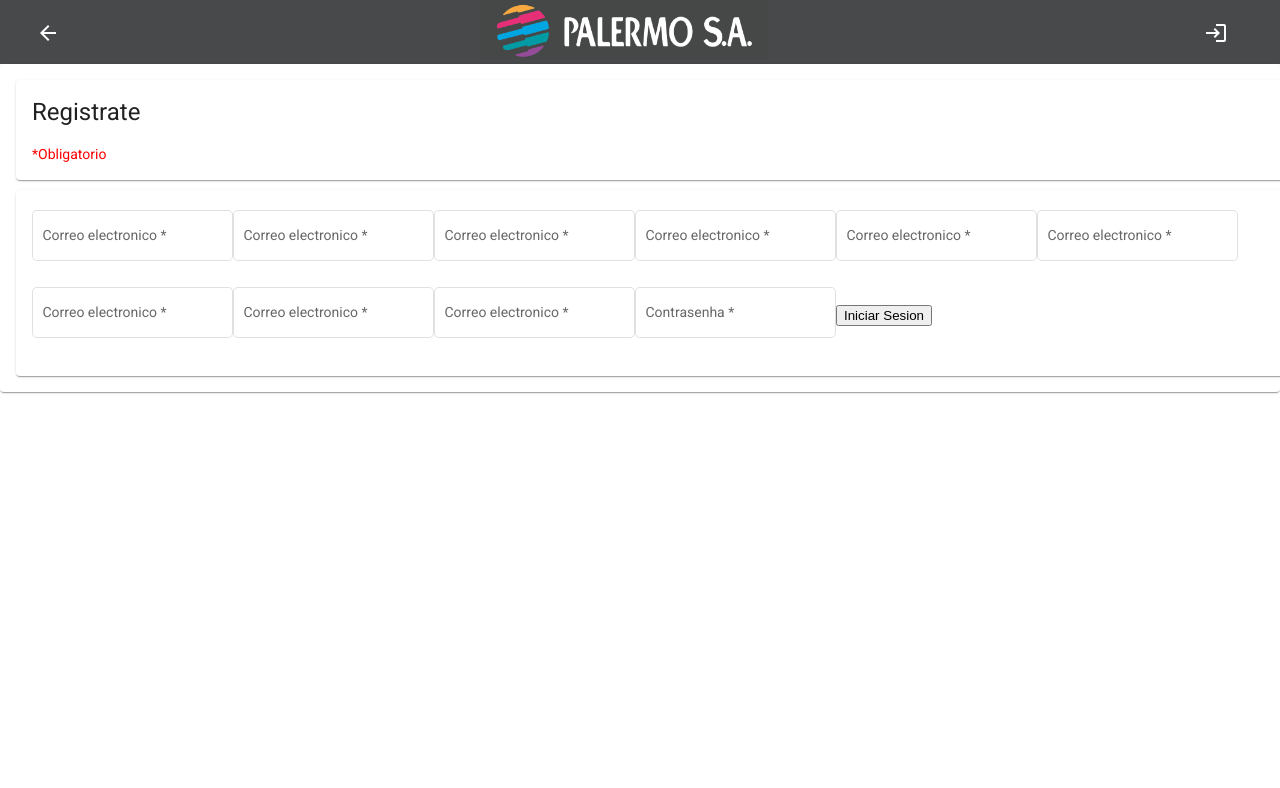
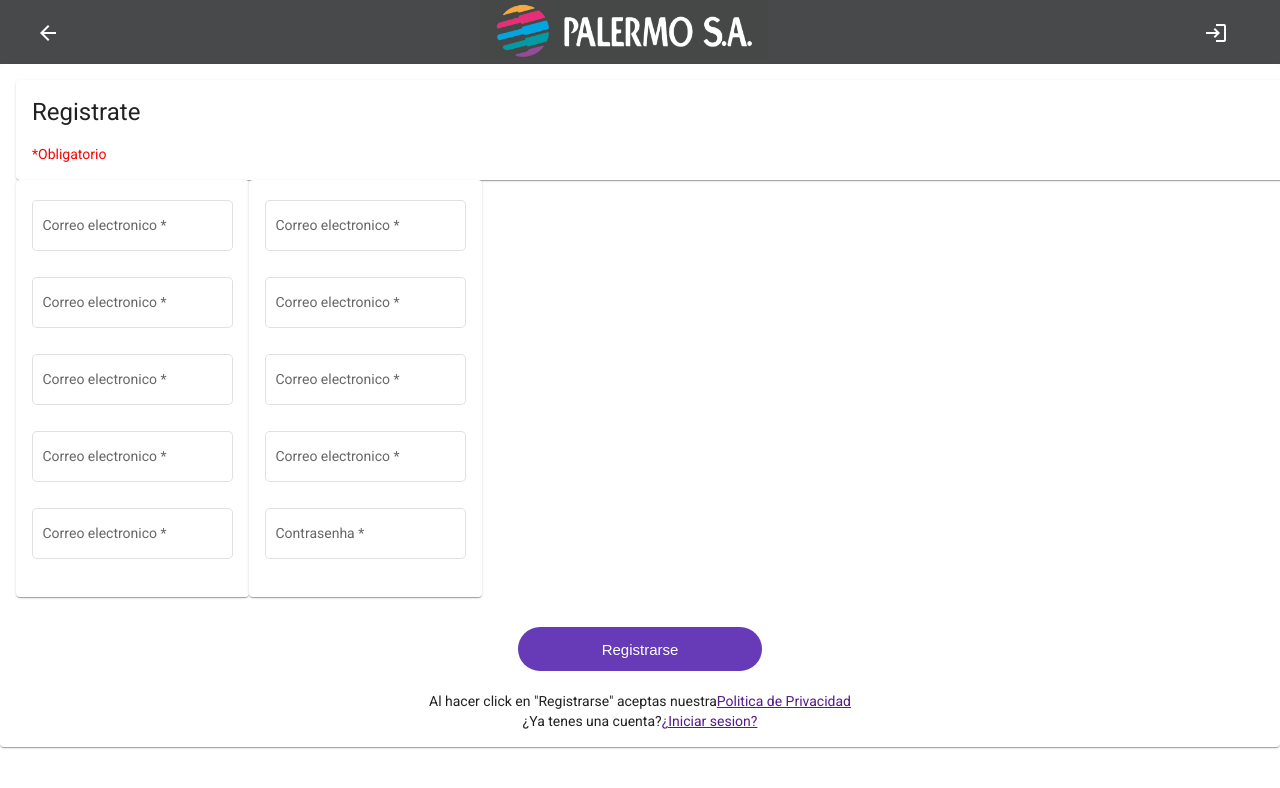
Before and after one commit to roadhog71/Facturacion-Electronica, an Angular app in the folder Front/: page /home/sign-up in a window 1280 px wide. Shown: the top 788 px of the page. Built offline with nearby package versions, Linux system fonts and the light colour scheme.

Commit message:
sign-up component done 70%

```diff
--- a/Front/src/app/sign-up/sign-up.component.css
+++ b/Front/src/app/sign-up/sign-up.component.css
@@ -12,7 +12,49 @@
   color: red;
 }
 
-.fields-container {
+/* .fields-container {
+  display: flex;
+  flex-direction: column;
   margin-top: 10px;
   width: 100%;
+} */
+
+.fields-container {
+  display: flex;
 }
+
+.column-1 {
+  display: flex;
+  flex-direction: column;
+}
+
+.column-2 {
+  display: flex;
+  flex-direction: column;
+}
+
+.flex-container-signup-bottom {
+  display: flex;
+  justify-content: center;
+  flex-direction: column;
+  align-content: center;
+  margin-top: 10px;
+  margin-bottom: 0px;
+}
+
+.purplebutton {
+  background-color: #673ab7;
+  color: white;
+  border: none;
+  border-radius: 30px;
+  font-size: 15px;
+  padding: 10px, 24px, 10px, 24px;
+  margin-top: 20px;
+  margin-bottom: 20px;
+  width: 244px;
+  height: 44px;
+}
+.flex-container-signup-bottom > div {
+  display: flex;
+  justify-content: center;
+}
--- a/Front/src/app/sign-up/sign-up.component.html
+++ b/Front/src/app/sign-up/sign-up.component.html
@@ -3,8 +3,14 @@
     <h1>Registrate</h1>
     <p class="mandatory-text">*Obligatorio</p>
   </mat-card>
-  <mat-card class="fields-container">
-    <form (ngSubmit)="onLogin()" name="signupForm" [formGroup]="signupForm">
+  <!-- <mat-card class="fields-container"> -->
+  <form
+    class="fields-container"
+    (ngSubmit)="onLogin()"
+    name="signupForm"
+    [formGroup]="signupForm"
+  >
+    <mat-card class="column-1">
       <mat-form-field class="full-width" appearance="outline">
         <mat-label>Correo electronico</mat-label>
         <input
@@ -65,6 +71,9 @@
           Email is required
         </mat-error>
       </mat-form-field>
+    </mat-card>
+
+    <mat-card class="column-2">
       <mat-form-field class="full-width" appearance="outline">
         <mat-label>Correo electronico</mat-label>
         <input
@@ -113,7 +122,6 @@
           Email is required
         </mat-error>
       </mat-form-field>
-
       <mat-form-field class="full-width" appearance="outline">
         <mat-label>Contrasenha</mat-label>
         <input
@@ -123,11 +131,22 @@
           required
         />
         <!-- <mat-error *ngIf="!signupForm.controls['password'].valid">
-            Contrasenha es requerida
-          </mat-error> -->
+                Contrasenha es requerida
+              </mat-error> -->
       </mat-form-field>
+    </mat-card>
+  </form>
 
-      <button class="purplebutton">Iniciar Sesion</button>
-    </form>
-  </mat-card>
+  <div class="flex-container-signup-bottom">
+    <div><button class="purplebutton">Registrarse</button></div>
+    <div class="flex-container-p">
+      Al hacer click en "Registrarse" aceptas nuestra
+      <a href="">Politica de Privacidad</a>
+    </div>
+    <div>
+      ¿Ya tenes una cuenta?
+      <a href="">¿Iniciar sesion?</a>
+    </div>
+  </div>
+  <!-- </mat-card> -->
 </mat-card>
```
Also changed, not shown: 1 other file (tests, documents, lock files or other folders).
